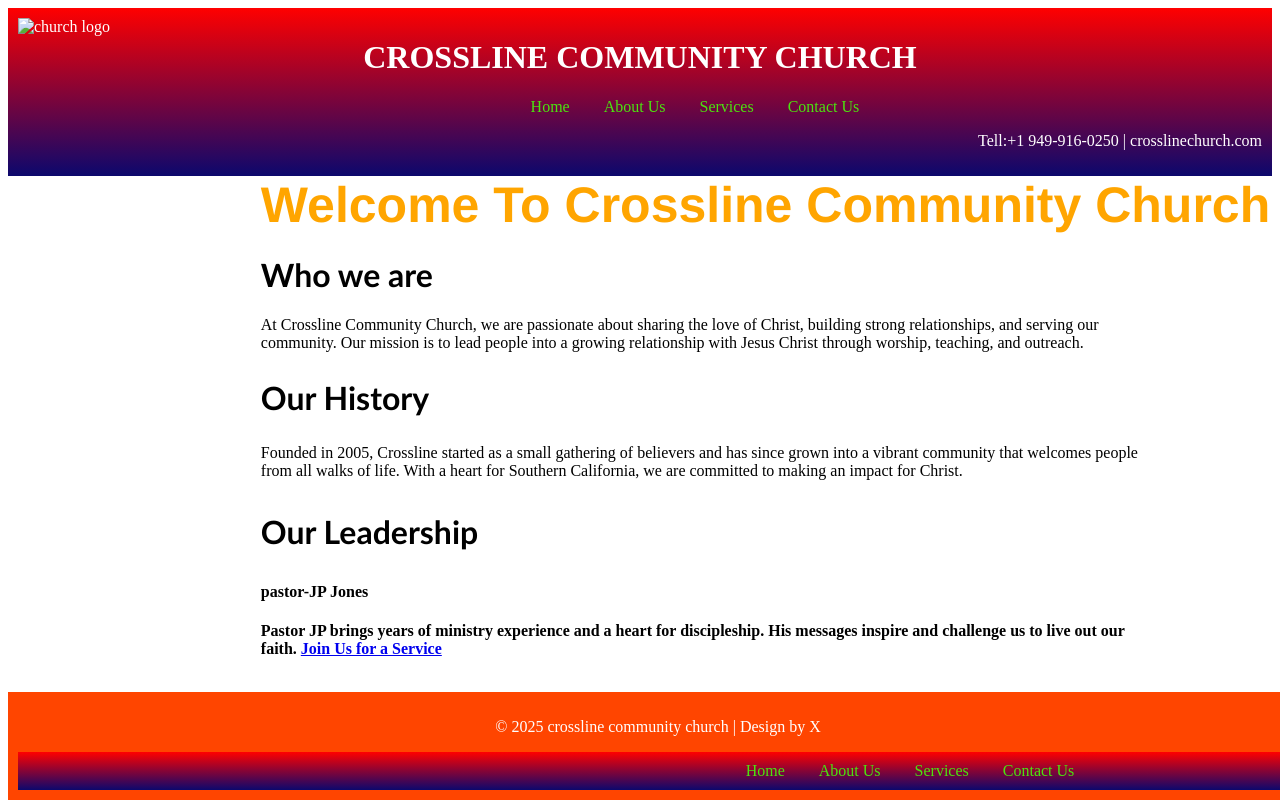
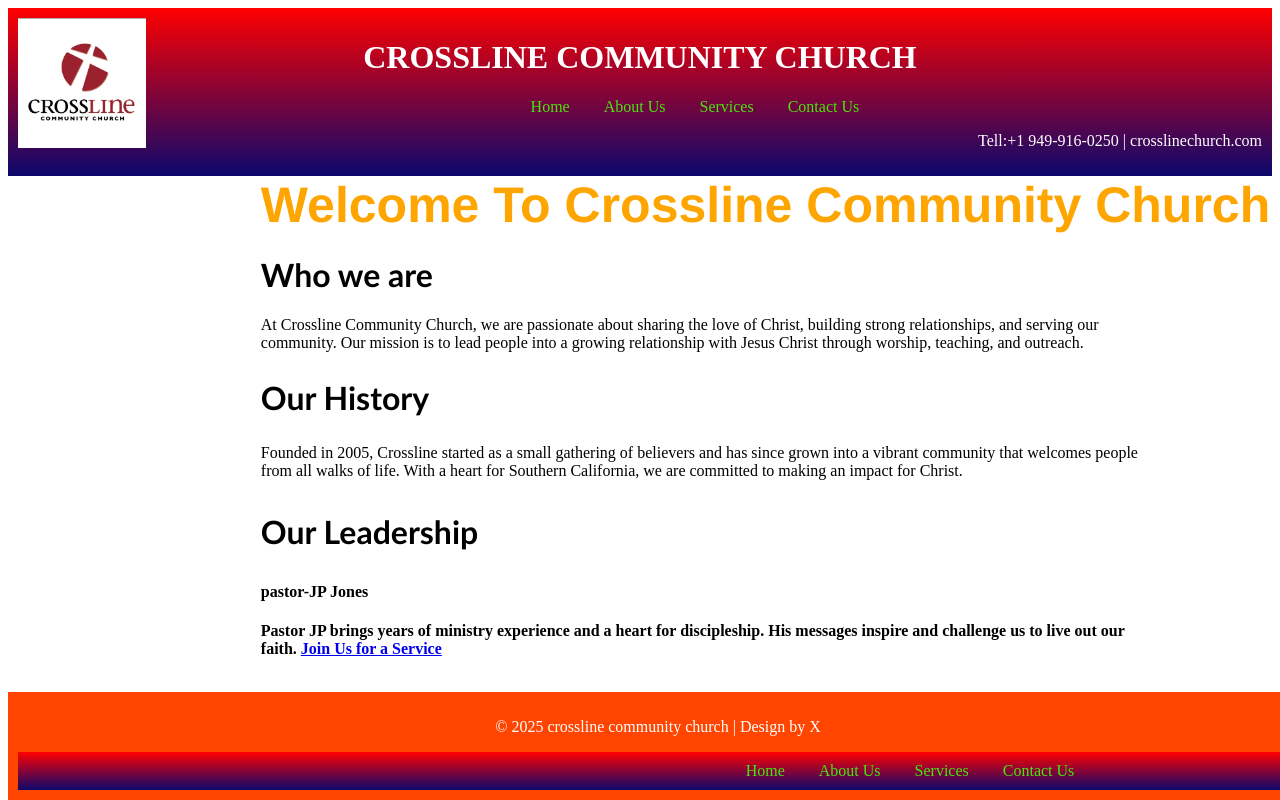
Before and after one commit to Spannerbowy/crosslinecommunitychurch, a plain HTML site: page about.html in a window 1280 px wide. Drawn offline with Linux system fonts and the light colour scheme.

Commit message:
Update about.html

```diff
--- a/about.html
+++ b/about.html
@@ -12,7 +12,7 @@
 
 <body>
     <header>
-        <img src="images/crosslinelogo.jpeg" class="crosslinelogo" alt="church logo" width="80%" >
+        <img src="crosslinelogo.jpeg" class="crosslinelogo" alt="church logo" width="80%" >
         <h1 >CROSSLINE COMMUNITY CHURCH</h1>
         <nav>
             <a href="index.html">Home</a>
```
